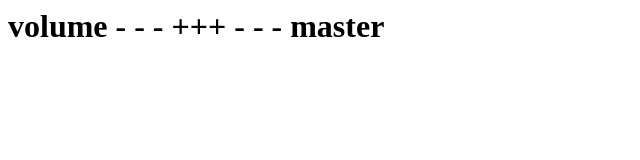
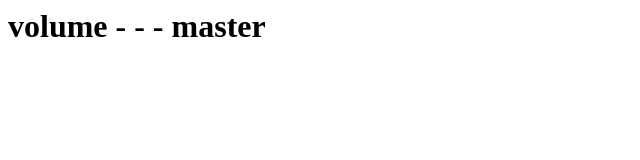
Before and after one commit to avshelke1996/volume_practise, a plain HTML site: page index.html in a window 1280 px wide. Shown: the whole page, without its empty margins (0-640 px from the left). Drawn offline with Linux system fonts and the light colour scheme.

Commit message:
Update index.html

```diff
--- a/index.html
+++ b/index.html
@@ -1 +1 @@
-<h1>volume - - - +++ - - - master</h1>
+<h1>volume - - - master</h1>
```
